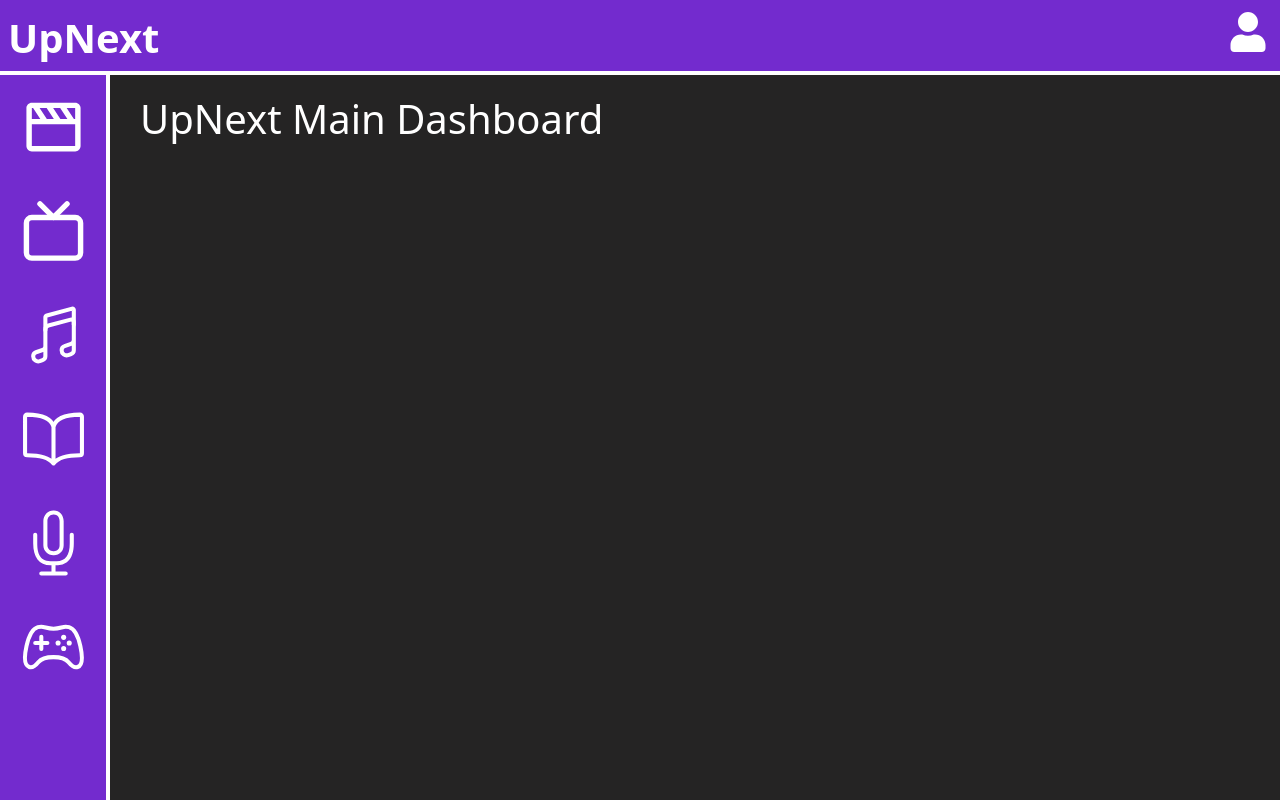
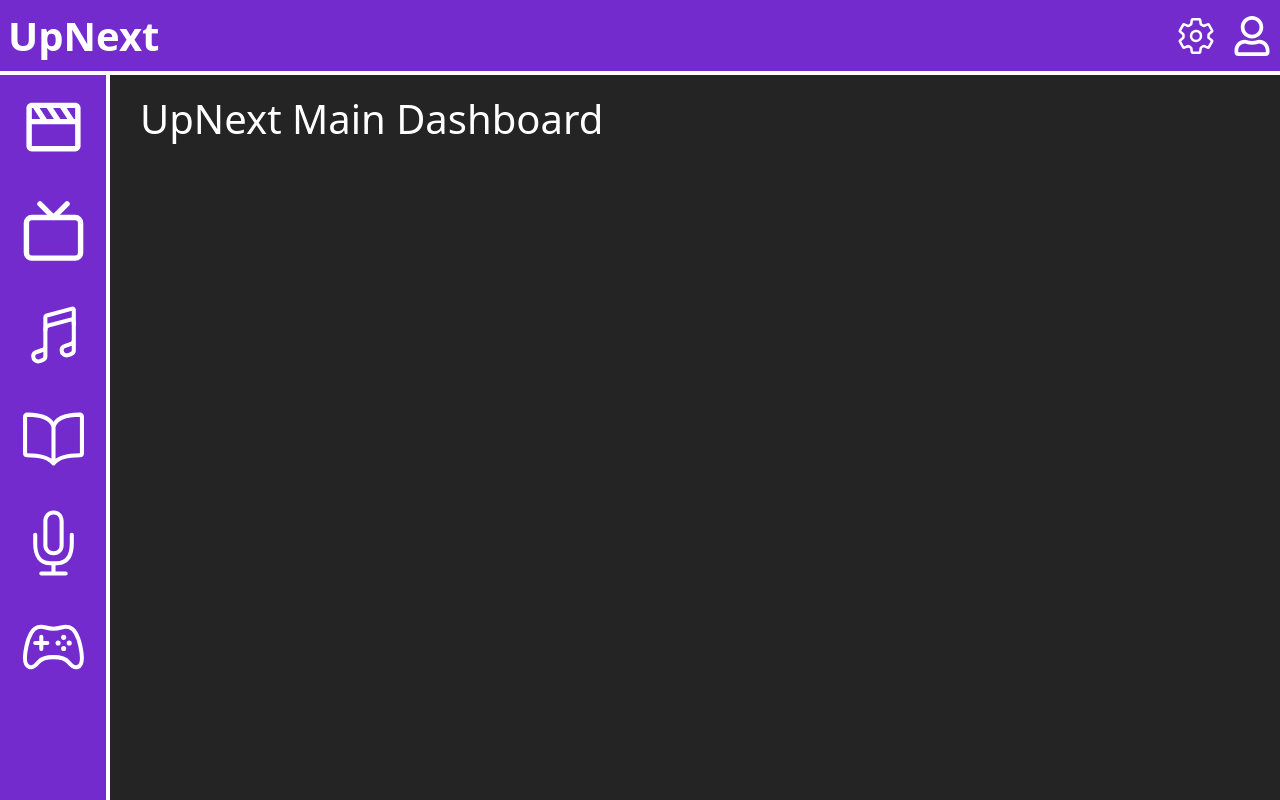
Before and after one commit to lawrenceosher/UpNext-web-app, a React (Vite) app in the folder upnext-web-app/: page /#/UpNext/Home in a window 1280 px wide. Built offline with nearby package versions, Linux system fonts and the light colour scheme.

Commit message:
fixing spacing within header and editing routing

```diff
--- a/upnext-web-app/src/UpNext/index.tsx
+++ b/upnext-web-app/src/UpNext/index.tsx
@@ -11,7 +11,9 @@ export default function UpNext() {
       <div className="main-content-offset">
         <Routes>
           <Route path="/" element={<Navigate to="/UpNext/Home" />} />
-          <Route path="/Account/*" element={<h1>UpNext Account</h1>} />
+          <Route path="/Account/Profile" element={<h1>UpNext Account</h1>} />
+          <Route path="/Account/SignUp" element={<h1>UpNext SignUp</h1>} />
+          <Route path="/Account/SignIn" element={<h1>UpNext SignIn</h1>} />
           <Route path="/Home" element={<h1>UpNext Main Dashboard</h1>} />
           <Route path="/Movies" element={<h1>Movies</h1>} />
           <Route path="/Movies/:mid" element={<h1>Movie Details Page</h1>} />
--- a/upnext-web-app/src/layout/UpNextHeader.tsx
+++ b/upnext-web-app/src/layout/UpNextHeader.tsx
@@ -1,18 +1,40 @@
-import { Link } from "react-router";
+import { Link, useLocation } from "react-router";
 import "../utils.css";
-import { FaUser } from "react-icons/fa";
+import { FaRegUser } from "react-icons/fa";
+import { IoSettingsOutline } from "react-icons/io5";
 
 export default function UpNextHeader() {
+  const { pathname } = useLocation();
+
   return (
     <div
       id="upnext-top-header"
       style={{ height: 75 }}
-      className="d-flex flex-row p-2 position-fixed w-100 purple-brand-bg border-bottom border-white border-4 z-2"
+      className="d-flex flex-row px-2 position-fixed w-100 purple-brand-bg border-bottom border-white border-4 z-2"
     >
-      <Link to="/UpNext/Home" className="text-white fw-bold flex-grow-1 fs-1 mb-1 text-decoration-none">UpNext</Link>
-      <Link to="/Account/Profile">
-        <FaUser className="fs-1 text-white mt-1 me-1" />{" "}
+      <Link
+        to="/UpNext/Home"
+        className="text-white fw-bold flex-grow-1 fs-1 my-auto text-decoration-none"
+      >
+        UpNext
       </Link>
+
+      <div className="d-flex my-auto">
+        <Link to="/UpNext/Users">
+          <IoSettingsOutline
+            className={`fs-1 me-3 ${
+              pathname.includes("Users") ? "text-dark" : "text-white"
+            }`}
+          />
+        </Link>
+        <Link to="/UpNext/Account/Profile">
+          <FaRegUser
+            className={`fs-1 ${
+              pathname.includes("Profile") ? "text-dark" : "text-white"
+            }`}
+          />{" "}
+        </Link>
+      </div>
     </div>
   );
 }
```
